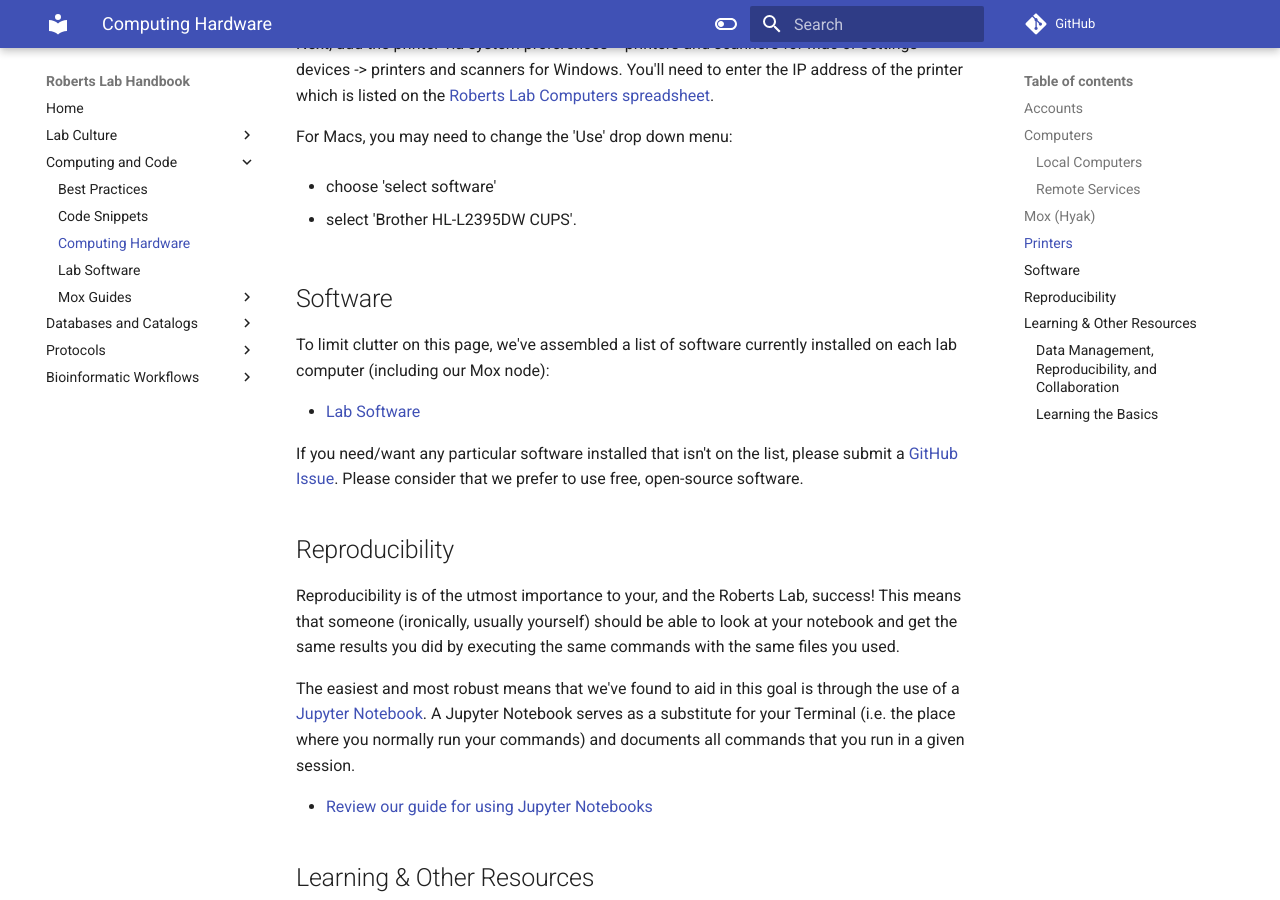
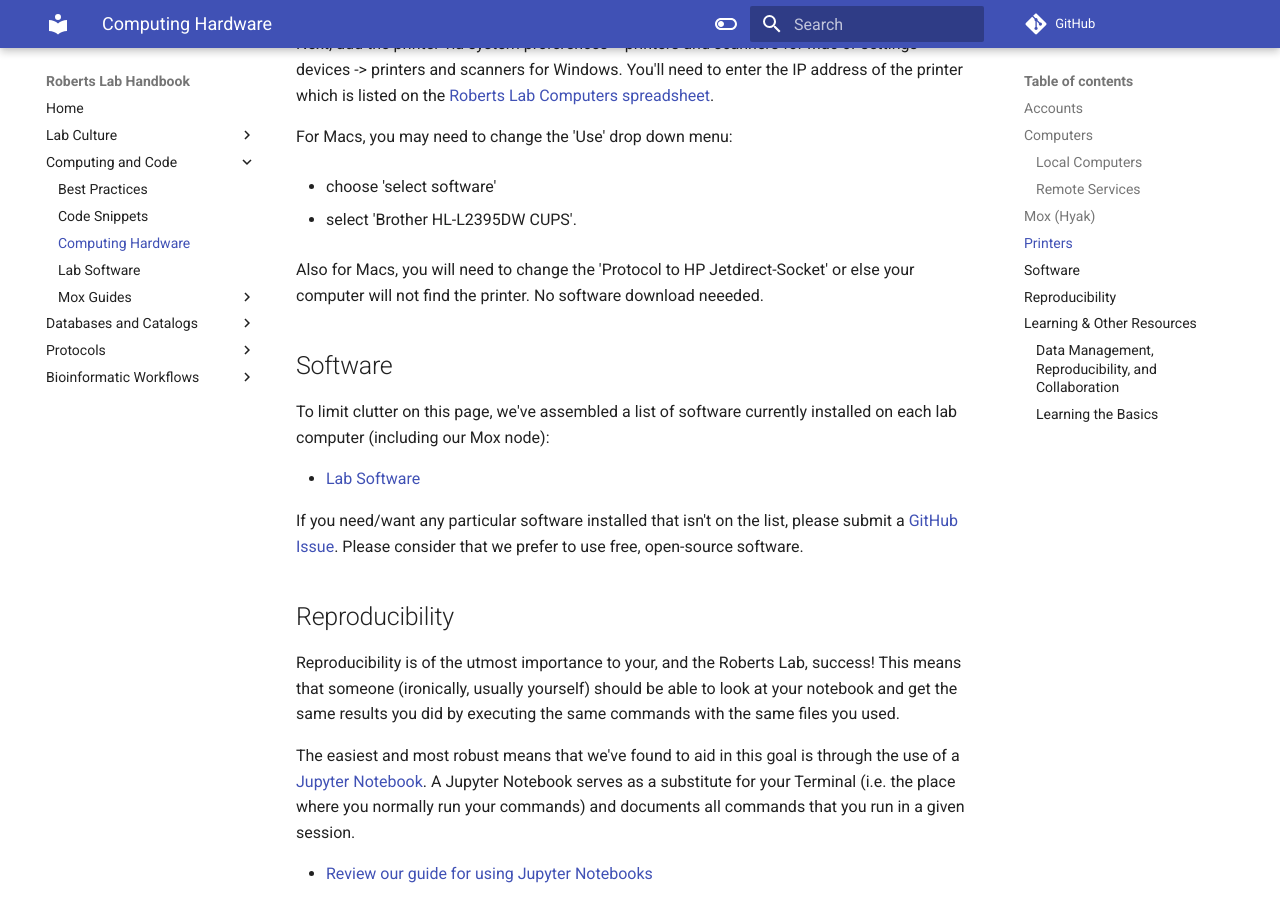
Before and after one commit to RobertsLab/resources, an MkDocs documentation site: the page built from docs/Computing-Hardware.md, in a window 1280 px wide and 900 px high, scrolled down 2480 px. Built offline with MkDocs 1.6.1 and Material for MkDocs 9.7.7, drawn with Linux system fonts in a browser that asks for light colours; comment, search, counter and statistics services are not loaded.

Commit message:
Update Computing-Hardware.md

```diff
--- a/docs/Computing-Hardware.md
+++ b/docs/Computing-Hardware.md
@@ -70,6 +70,8 @@ For Macs, you may need to change the 'Use' drop down menu:
 
 - select 'Brother HL-L2395DW CUPS'.
 
+Also for Macs, you will need to change the 'Protocol to HP Jetdirect-Socket' or else your computer will not find the printer. No software download neeeded.
+
 ## Software
 
 To limit clutter on this page, we've assembled a list of software currently installed on each lab computer (including our Mox node):
```
